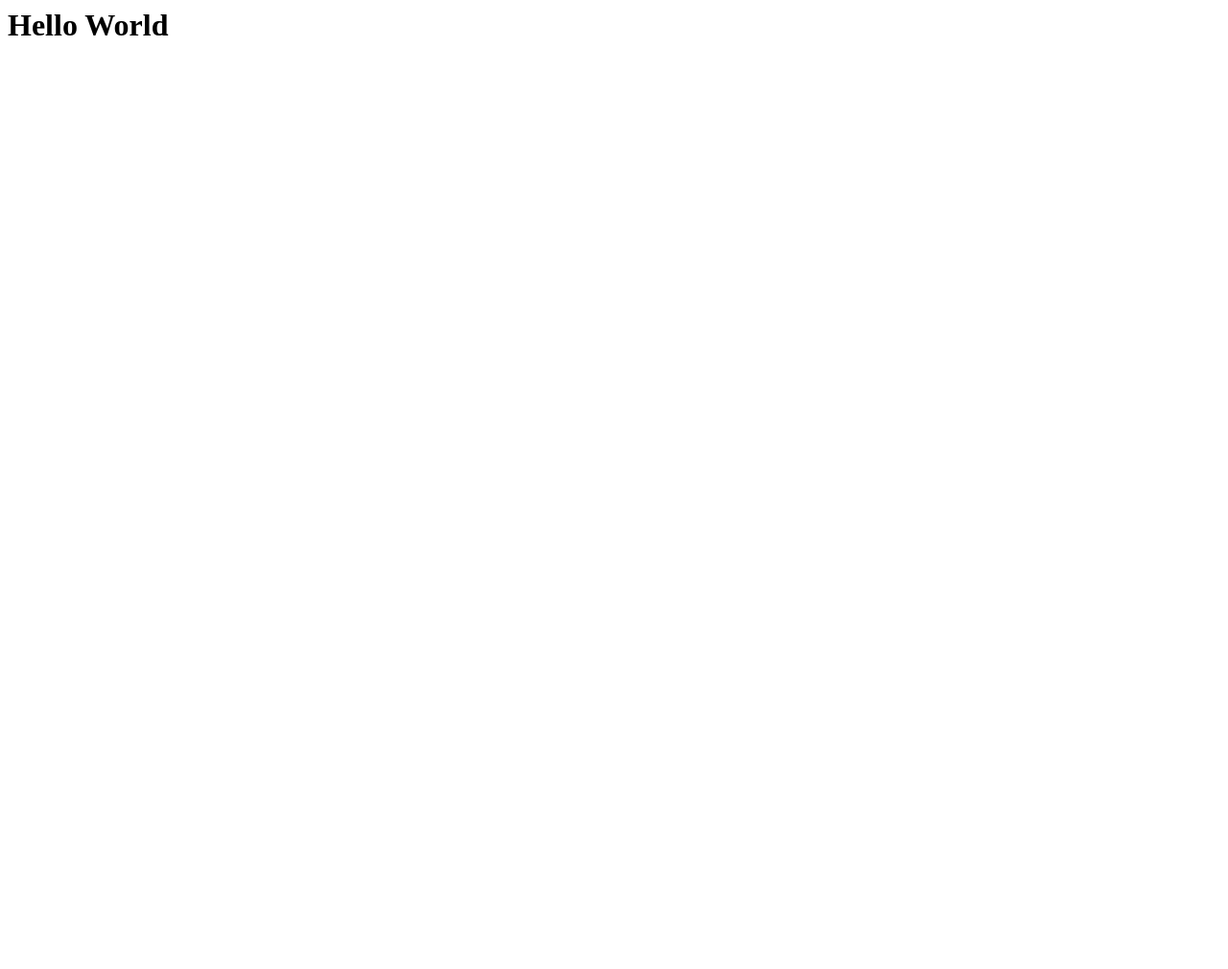
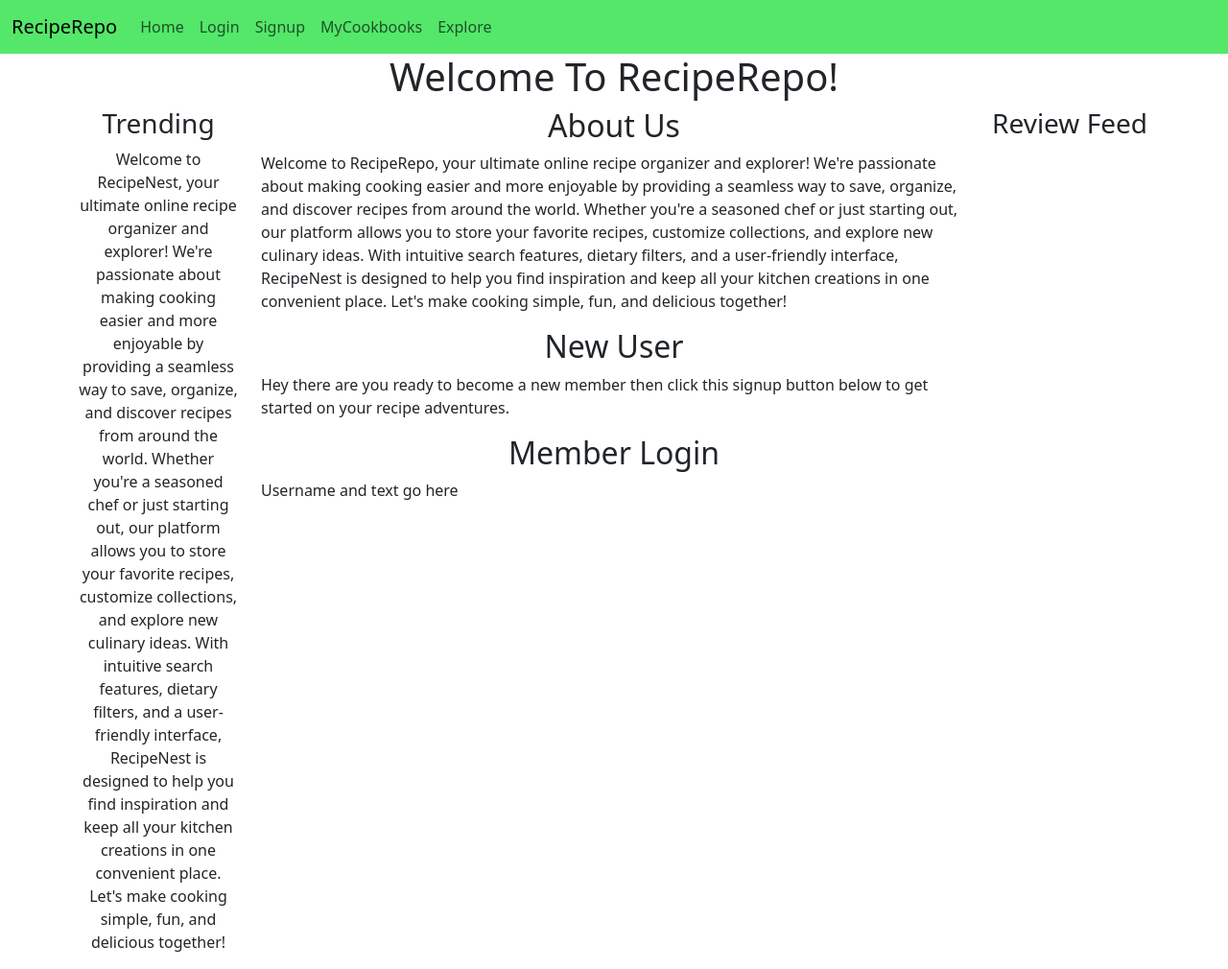
Before and after one commit to Lily-Hagen/RecipeRepo, a Flask app: page / in a window 1280 px wide. Before the commit the page is almost empty. Shown: the whole page at 96% size. Before the commit the page ends 37 px from the top, so only its background shows below. Run offline with Flask 3, Linux system fonts and the light colour scheme.

Commit message:
Sprint1Setup
Setup up templating for site. Added new html template files for a couple of pages that will need to be setup eventually.
Started working on some frontend design for Home Page and SignUp Page.

```diff
--- a/website/auth.py
+++ b/website/auth.py
@@ -1,10 +1,10 @@
-from flask import Blueprint
+from flask import Blueprint, render_template
 
 auth = Blueprint('auth', __name__)
 
 @auth.route('/login')
 def login():
-    return "<h1>Login<h1>"
+    return render_template("LoginPage.html")
 
 @auth.route('/logout')
 def logout():
@@ -12,4 +12,4 @@ def logout():
 
 @auth.route('/signup')
 def sign_up():
-    return "<h1>Signup<h1>"
+    return render_template("Signup.html")
--- /dev/null
+++ b/website/templates/Explore.html
@@ -0,0 +1,4 @@
+{% extends "base.html" %} {% block title %}Sign Up{% endblock %}
+{% block content %}
+
+{% endblock %}
--- /dev/null
+++ b/website/templates/Home.html
@@ -0,0 +1,38 @@
+{% extends "base.html" %} {% block title %}Home{% endblock %}
+{% block content %}
+    <div class="container-lg">
+        <div class="row">
+            <div class="col">
+                <h1 align="center">Welcome To RecipeRepo!</h1>
+            </div>
+        </div>
+        <div class="row justify-content-evenly">
+            <div class="col-2">
+                <div class="row text-center">
+                    <h3>Trending</h3>
+                    <p>Welcome to RecipeNest, your ultimate online recipe organizer and explorer! We're passionate about making cooking easier and more enjoyable by providing a seamless way to save, organize, and discover recipes from around the world. Whether you're a seasoned chef or just starting out, our platform allows you to store your favorite recipes, customize collections, and explore new culinary ideas. With intuitive search features, dietary filters, and a user-friendly interface, RecipeNest is designed to help you find inspiration and keep all your kitchen creations in one convenient place. Let's make cooking simple, fun, and delicious together!</p>
+                </div>
+            </div>
+            <div class="col-8">
+                <div class="row">
+                    <h2 align="center">About Us</h2>
+                    <p>Welcome to RecipeRepo, your ultimate online recipe organizer and explorer! We're passionate about making cooking easier and more enjoyable by providing a seamless way to save, organize, and discover recipes from around the world. Whether you're a seasoned chef or just starting out, our platform allows you to store your favorite recipes, customize collections, and explore new culinary ideas. With intuitive search features, dietary filters, and a user-friendly interface, RecipeNest is designed to help you find inspiration and keep all your kitchen creations in one convenient place. Let's make cooking simple, fun, and delicious together!
+                    </p>
+                </div>
+                <div class="row">
+                    <h2 align="center">New User</h2>
+                    <p>Hey there are you ready to become a new member then click this signup button below to get started on your recipe adventures.</p>
+                </div>
+                <div class="row">
+                    <h2 align="center">Member Login</h2>
+                    <p>Username and text go here</p>
+                </div>
+            </div>
+            <div class="col-2">
+                <div class="row text-center">
+                    <h3>Review Feed</h3>
+                </div>
+            </div>
+        </div>
+    </div>
+{% endblock %}
--- /dev/null
+++ b/website/templates/LoginPage.html
@@ -0,0 +1,3 @@
+{% extends "base.html" %} {% block title %}Login{% endblock %}
+{% block content %}
+{% endblock %}
--- /dev/null
+++ b/website/templates/MyCookbooks.html
@@ -0,0 +1,4 @@
+{% extends "base.html" %} {% block title %}Sign Up{% endblock %}
+{% block content %}
+
+{% endblock %}
--- a/website/templates/base.html
+++ b/website/templates/base.html
@@ -1,12 +1,30 @@
+<!DOCTYPE html>
 <html>
     <head>
-        <meta charset="utf-8">
-        <meta name="viewport" content="width=device-width, initial-scale=1">
+        <meta charset="utf-8" />
+        <meta name="viewport" content="width=device-width, initial-scale=1" />
         <link href="https://cdn.jsdelivr.net/npm/bootstrap@5.3.3/dist/css/bootstrap.min.css" rel="stylesheet"
         integrity="sha384-QWTKZyjpPEjISv5WaRU9OFeRpok6YctnYmDr5pNlyT2bRjXh0JMhjY6hW+ALEwIH"
-        crossorigin="anonymous">
+        crossorigin="anonymous" />
+
+        <title>{% block title %}Home{% endblock %}</title>
     </head>
     <body>
+        <nav class="navbar navbar-expand-lg" style="background-color: #54e76a;">
+            <div class="container-fluid">
+                <span class="navbar-brand mb-0 h1">RecipeRepo</span>
+                <div class="collapse navbar-collapse" id="navbarNav">
+                    <div class="navbar-nav">
+                        <a class="nav-link" href="/">Home</a>
+                        <a class="nav-link" href="/login">Login</a>
+                        <a class="nav-link" href="/signup">Signup</a>
+                        <a class="nav-link" href="/MyCookbooks">MyCookbooks</a>
+                        <a class="nav-link" href="/Explore">Explore</a>
+                    </div>
+                </div>
+              </div>
+        </nav>
+        {% block content %}{% endblock %}
         <script src="https://cdn.jsdelivr.net/npm/bootstrap@5.3.3/dist/js/bootstrap.bundle.min.js"
         integrity="sha384-YvpcrYf0tY3lHB60NNkmXc5s9fDVZLESaAA55NDzOxhy9GkcIdslK1eN7N6jIeHz"
         crossorigin="anonymous"></script>
--- a/website/views.py
+++ b/website/views.py
@@ -1,7 +1,17 @@
-from flask import Blueprint
+from flask import Blueprint, render_template
 
 views = Blueprint('views', __name__)
 
 @views.route('/')
 def home():
-    return "<h1>Hello World<h1>"
+    return render_template("Home.html")
+
+
+@views.route('/MyCookbooks')
+def Cookbooks():
+    return render_template("MyCookbooks.html")
+
+
+@views.route('/Explore')
+def Explore():
+    return render_template("Explore.html")
```
Also changed, not shown: website/templates/Signup.html (added, +25 -0 lines).
